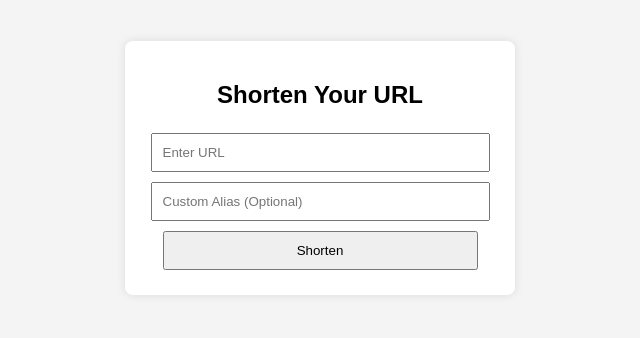
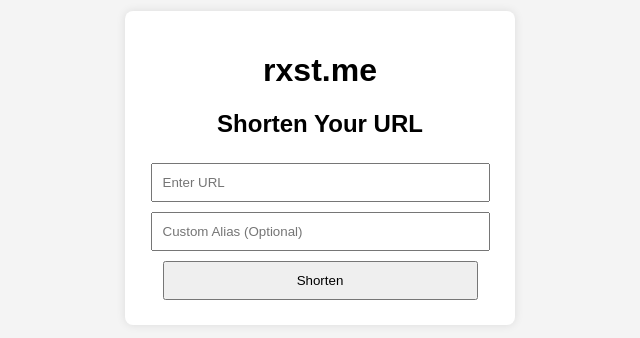
Before and after one commit to s3r1msultan/blazingly_fast_url_shortener, a plain HTML site: page static/index.html in a window 1280 px wide. Shown: the part 240-578 px from the top of the page, without its empty margins (320-960 px from the left). Drawn offline with Linux system fonts and the light colour scheme.

Commit message:
added rxst.me name into index.html

```diff
--- a/static/index.html
+++ b/static/index.html
@@ -3,7 +3,7 @@
 <head>
     <meta charset="UTF-8">
     <meta name="viewport" content="width=device-width, initial-scale=1.0">
-    <title>URL Shortener</title>
+    <title>rxst.me</title>
     <style>
         body {
             font-family: Arial, sans-serif;
@@ -58,6 +58,7 @@
 </head>
 <body>
 <div id="container">
+    <h1>rxst.me</h1>
     <h2>Shorten Your URL</h2>
     <input type="text" id="url" placeholder="Enter URL">
     <input type="text" id="alias" placeholder="Custom Alias (Optional)">
```
